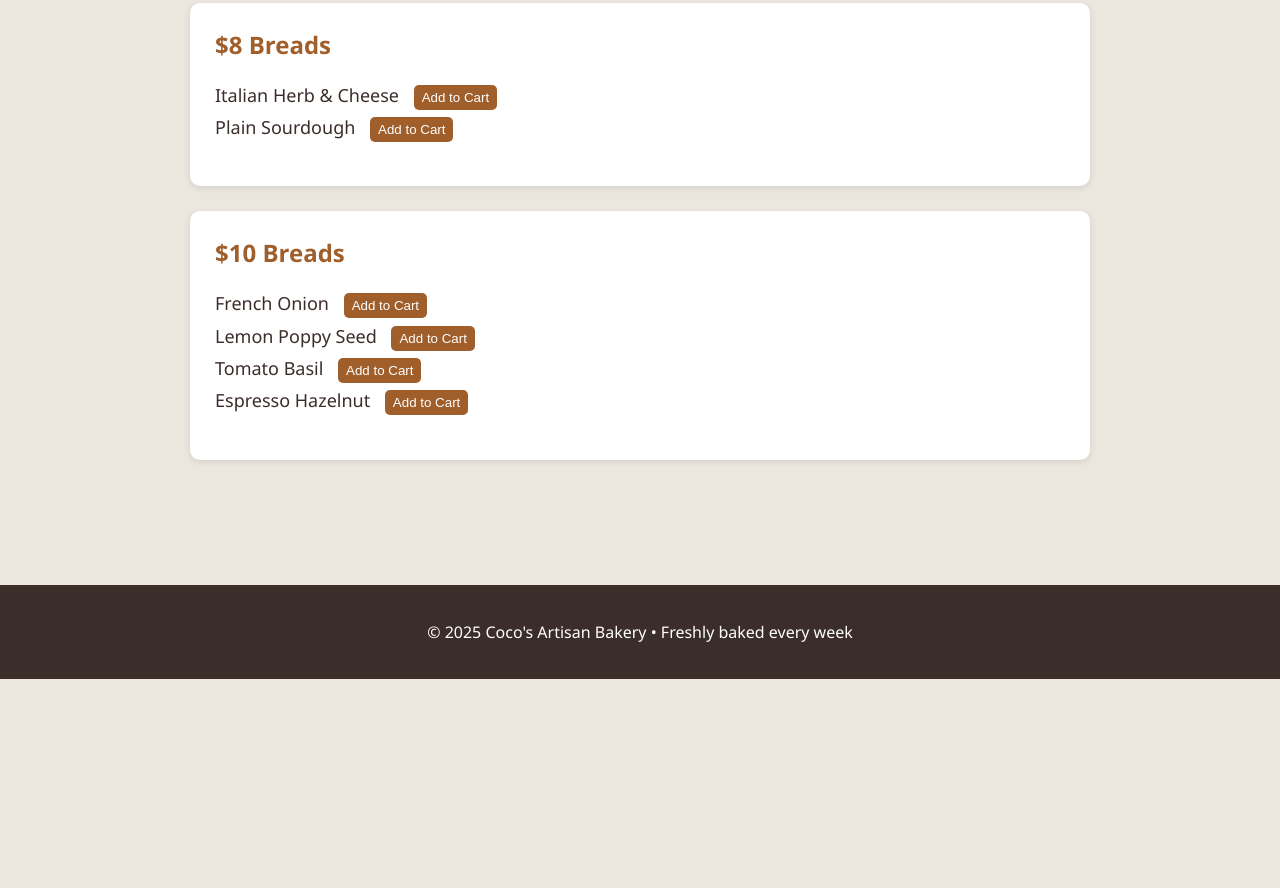
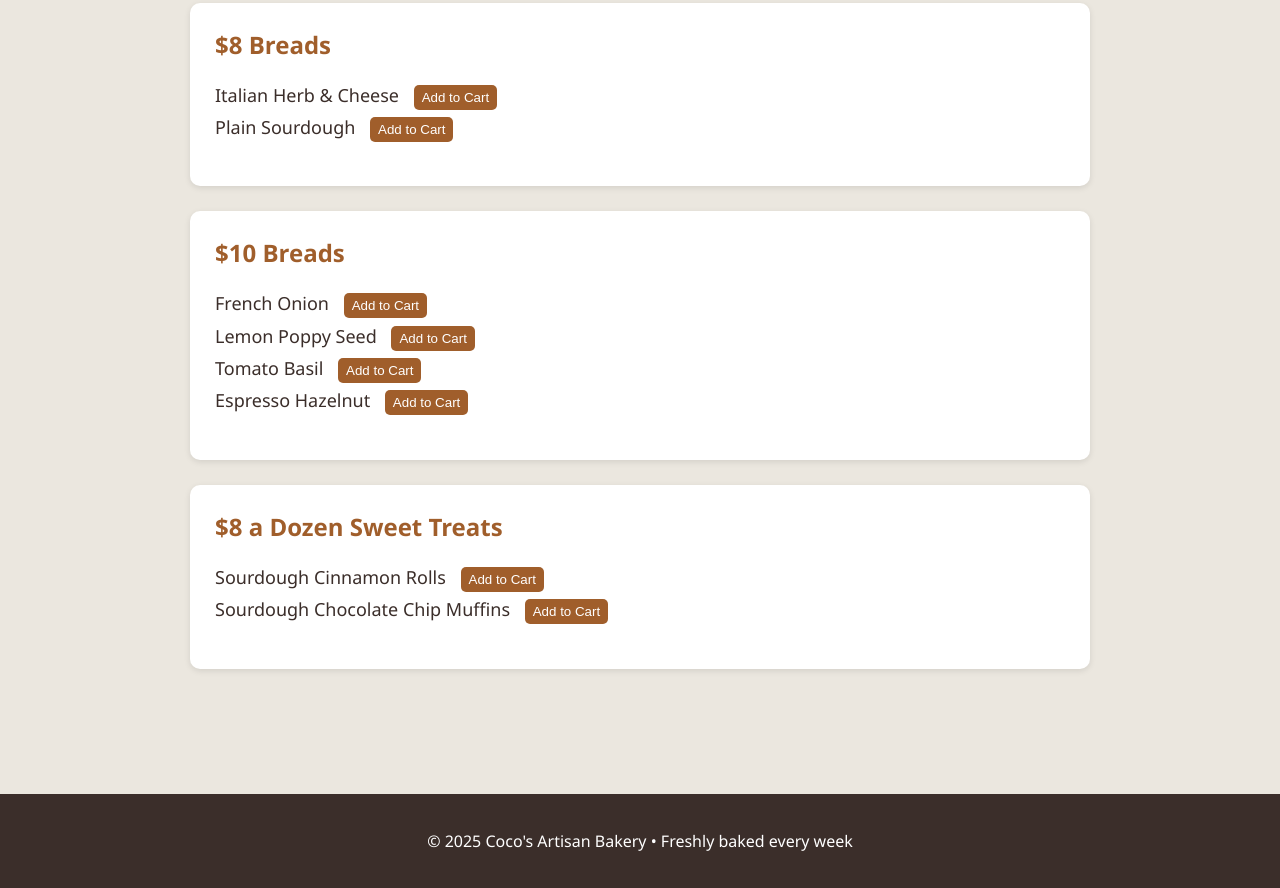
Before and after one commit to cocosartisanbakery-oss/cocos-bakery, a website: page index.html in a window 1280 px wide. Shown: the part 1180-2068 px from the top of the page. Before the commit the page ends 1859 px from the top, so only its background shows below. Drawn offline with Linux system fonts and the light colour scheme.

Commit message:
Added section for sweets

```diff
--- a/index.html
+++ b/index.html
@@ -130,6 +130,14 @@
       </ul>
     </div>
 
+     <div class="menu-category">
+      <h3 class="category-title">$8 a Dozen Sweet Treats</h3>
+      <ul>
+        <li data-price="8">Sourdough Cinnamon Rolls <button class="add-to-cart">Add to Cart</button></li>
+        <li data-price="8">Sourdough Chocolate Chip Muffins <button class="add-to-cart">Add to Cart</button></li>
+      </ul>
+    </div>
+
     <!-- MOVED CART HERE ON MOBILE -->
     <!-- On desktop it becomes fixed again -->
     <section id="cart" class="cart">
```
